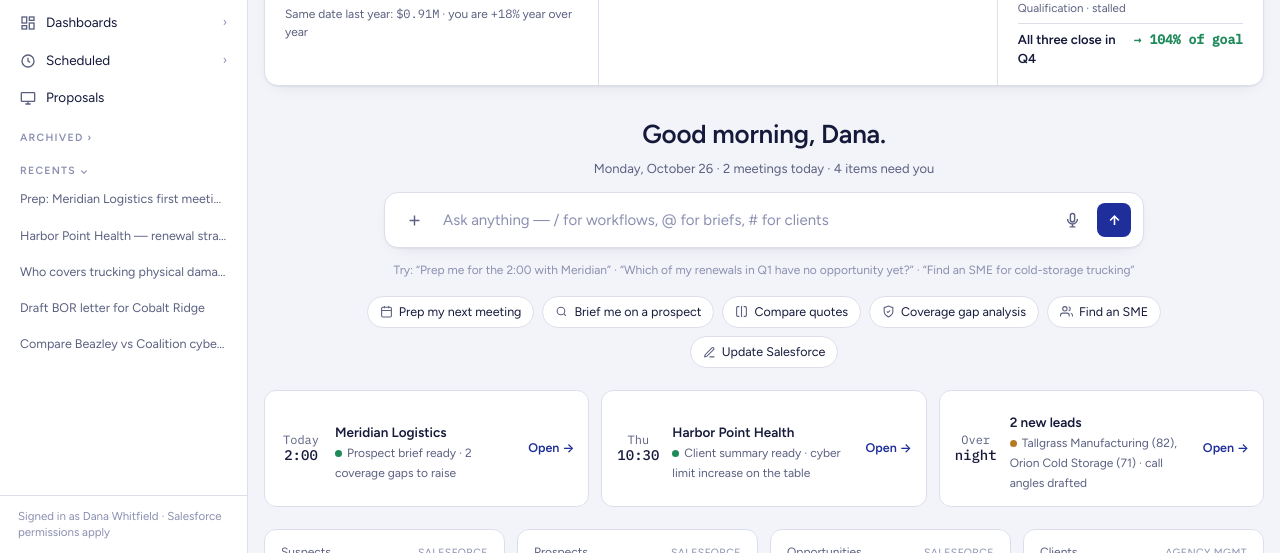
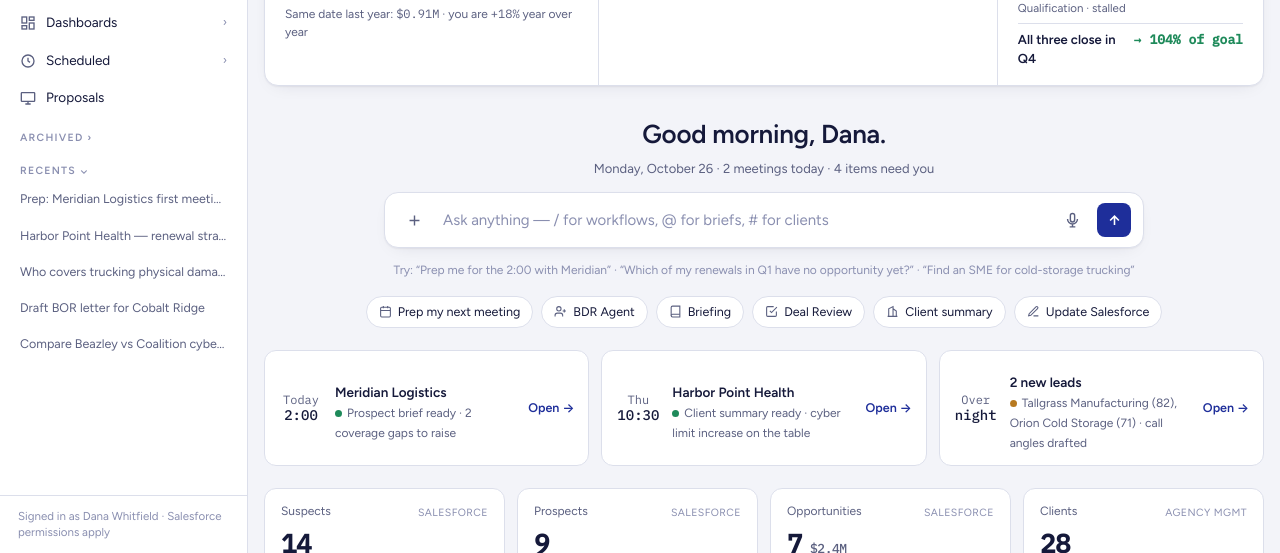
Before and after one commit to julijakvetna/epic-producer-assistant-demo, a plain HTML site: page index.html in a window 1280 px wide. Shown: the part 247-800 px from the top of the page. Drawn offline with Linux system fonts and the light colour scheme.

Commit message:
Rename chips to agent names (v0.5)
Co-Authored-By: Claude Fable 5.1 <noreply@anthropic.com>
Claude-Session: https://claude.ai/code/session_013wqjx2vbKkMPNAmFb2gjce

```diff
--- a/index.html
+++ b/index.html
@@ -493,10 +493,10 @@ h1,h2,h3{margin:0;text-wrap:balance}
         <!-- Capability chips -->
         <section class="chips" aria-label="Things you can ask" style="margin:-6px auto 0">
           <button class="chip" data-prompt="Prep me for my next meeting"><svg viewBox="0 0 24 24" fill="none" stroke="currentColor" stroke-width="2"><rect x="3" y="4" width="18" height="18" rx="2"/><path d="M16 2v4M8 2v4M3 10h18"/></svg>Prep my next meeting</button>
-          <button class="chip" data-prompt="Give me a brief on a prospect: "><svg viewBox="0 0 24 24" fill="none" stroke="currentColor" stroke-width="2"><circle cx="11" cy="11" r="7"/><path d="M20 20l-3.5-3.5"/></svg>Brief me on a prospect</button>
-          <button class="chip" data-prompt="Compare the quotes on "><svg viewBox="0 0 24 24" fill="none" stroke="currentColor" stroke-width="2"><path d="M8 3H5a2 2 0 00-2 2v14a2 2 0 002 2h3M16 3h3a2 2 0 012 2v14a2 2 0 01-2 2h-3M12 2v20"/></svg>Compare quotes</button>
-          <button class="chip" data-prompt="Run a coverage gap analysis on the policies I attach"><svg viewBox="0 0 24 24" fill="none" stroke="currentColor" stroke-width="2"><path d="M12 22s8-4 8-10V5l-8-3-8 3v7c0 6 8 10 8 10z"/><path d="M9 12l2 2 4-4"/></svg>Coverage gap analysis</button>
-          <button class="chip" data-prompt="Find an SME for "><svg viewBox="0 0 24 24" fill="none" stroke="currentColor" stroke-width="2"><path d="M17 21v-2a4 4 0 00-4-4H5a4 4 0 00-4 4v2"/><circle cx="9" cy="7" r="4"/><path d="M23 21v-2a4 4 0 00-3-3.87M16 3.13a4 4 0 010 7.75"/></svg>Find an SME</button>
+          <button class="chip" data-prompt="Show the new leads scored overnight and draft the first touch for the best one"><svg viewBox="0 0 24 24" fill="none" stroke="currentColor" stroke-width="2"><path d="M16 21v-2a4 4 0 00-4-4H6a4 4 0 00-4 4v2"/><circle cx="9" cy="7" r="4"/><path d="M19 8v6M22 11h-6"/></svg>BDR Agent</button>
+          <button class="chip" data-prompt="Brief me on a prospect: "><svg viewBox="0 0 24 24" fill="none" stroke="currentColor" stroke-width="2"><path d="M4 19.5A2.5 2.5 0 016.5 17H20"/><path d="M6.5 2H20v20H6.5A2.5 2.5 0 014 19.5v-15A2.5 2.5 0 016.5 2z"/></svg>Briefing</button>
+          <button class="chip" data-prompt="Run my deal review: what did I promise this week and what is due?"><svg viewBox="0 0 24 24" fill="none" stroke="currentColor" stroke-width="2"><path d="M9 11l3 3L22 4"/><path d="M21 12v7a2 2 0 01-2 2H5a2 2 0 01-2-2V5a2 2 0 012-2h11"/></svg>Deal Review</button>
+          <button class="chip" data-prompt="Give me the client summary for "><svg viewBox="0 0 24 24" fill="none" stroke="currentColor" stroke-width="2"><path d="M3 21h18M5 21V7l8-4v18M19 21V11l-6-4"/></svg>Client summary</button>
           <button class="chip" data-prompt="Update Salesforce: "><svg viewBox="0 0 24 24" fill="none" stroke="currentColor" stroke-width="2"><path d="M12 20h9M16.5 3.5a2.1 2.1 0 013 3L7 19l-4 1 1-4z"/></svg>Update Salesforce</button>
         </section>
 
@@ -760,7 +760,7 @@ h1,h2,h3{margin:0;text-wrap:balance}
                 <div><div class="ml">What closes the gap</div><div class="ms">Brightline $38K · Meridian $95K · Orion $140K → 104%</div></div>
               </div>
               <div class="mblk"><span class="pin">2</span><div class="mprompt"><span>＋</span><span>Ask anything — / workflows, @ briefs, # clients</span><span>🎙</span><span class="send"></span></div></div>
-              <div class="mblk"><span class="pin">3</span><div class="mchips"><span>Prep my next meeting</span><span>Brief me on a prospect</span><span>Compare quotes</span><span>Coverage gap analysis</span><span>Find an SME</span><span>Update Salesforce</span></div></div>
+              <div class="mblk"><span class="pin">3</span><div class="mchips"><span>Prep my next meeting</span><span>BDR Agent</span><span>Briefing</span><span>Deal Review</span><span>Client summary</span><span>Update Salesforce</span></div></div>
               <div class="mrow c3">
                 <div class="mblk"><span class="pin">4</span><div class="ml">Today 2:00 · Meridian Logistics</div><div class="ms">Prospect brief ready · 2 gaps</div></div>
                 <div class="mblk"><div class="ml">Thu 10:30 · Harbor Point Health</div><div class="ms">Client summary ready</div></div>
@@ -784,7 +784,7 @@ h1,h2,h3{margin:0;text-wrap:balance}
           <div class="legend-list">
             <div class="lg"><span class="pin">1</span><div><b>Goal panel: booked vs goal, by month, what closes the gap</b><div class="d">Booked production and the annual goal come from the production source of truth; the expected Nov–Dec and the three gap-closing deals come from open opportunities.</div><div class="srcs"><span class="sc ams">Agency management system → Databricks (production, premium)</span><span class="sc sf">Opportunity (amount, stage, close date)</span><span class="sc sf">Producer goal (User / Territory)</span></div></div></div>
             <div class="lg"><span class="pin">2</span><div><b>Prompt and dictation</b><div class="d">The only producer input on the screen. Speech is turned into text by a speech-to-text service in the client's Azure tenant (Teams transcription or Azure AI Speech); the harness links the transcript to the meeting that just ended, extracts outcome, next steps and promises, and writes them back.</div><div class="srcs"><span class="sc in">Producer (typed or spoken)</span><span class="sc ms">Speech-to-text: Azure AI Speech / Teams transcription</span><span class="sc ms">Calendar (which meeting just ended)</span><span class="sc in">Extraction model (outcome, next steps, promises)</span><span class="sc sf w">writes Task · Event · Opportunity next step</span></div></div></div>
-            <div class="lg"><span class="pin">3</span><div><b>Chips: what the assistant can do</b><div class="d">Each chip is an existing capability behind the harness, not a new build.</div><div class="srcs"><span class="sc wf">Broker AI workflows (Coverage Gap, Compare Quotes, Policy Review)</span><span class="sc sme">SME directory</span><span class="sc sf">Salesforce actions (allow-listed writes)</span><span class="sc ms">Calendar (next meeting)</span></div></div></div>
+            <div class="lg"><span class="pin">3</span><div><b>Chips: the agents behind the assistant</b><div class="d">BDR Agent, Briefing, Deal Review, Client summary, plus meeting prep and the Salesforce write action. Each one runs on data the harness already reads.</div><div class="srcs"><span class="sc sf">Lead · Account · Opportunity · Task</span><span class="sc ms">Calendar (next meeting)</span><span class="sc reg">Public registries (Briefing, BDR)</span><span class="sc ams">Policies via AMS sync (Client summary)</span><span class="sc sf w">writes Task · Opportunity (allow-listed)</span></div></div></div>
             <div class="lg"><span class="pin">4</span><div><b>Prepared for you: briefs and leads ready now</b><div class="d">Keyed to the calendar. The brief joins CRM facts, the email thread, documents the prospect shared, the gap analysis and public registries. Leads are scored from Lead history plus registry signals.</div><div class="srcs"><span class="sc ms">Outlook calendar + email (Graph)</span><span class="sc sf">Account · Contact · Opportunity · Lead</span><span class="sc wf">Coverage Gap Analyzer</span><span class="sc reg">FMCSA · OSHA · Form 5500 · USASpending</span><span class="sc ms">Prospect portal documents (SharePoint)</span><span class="sc sme">SME directory</span></div></div></div>
             <div class="lg"><span class="pin">5</span><div><b>Pipeline tiles</b><div class="d">Counts straight from the CRM funnel; the client count and at-risk flags come from the book of business.</div><div class="srcs"><span class="sc sf">Lead (suspects) · Account (prospects) · Opportunity</span><span class="sc ams">Agency management system (clients, policies)</span><span class="sc wf">Workbench at-risk flag</span></div></div></div>
             <div class="lg"><span class="pin">6</span><div><b>Today's brief: what needs the producer</b><div class="d">Assembled overnight and during the day by the agents; each line names its source. Checked items are written back as completed Tasks.</div><div class="srcs"><span class="sc sf">Task (promises, due dates) · Opportunity</span><span class="sc ms">Calendar (meeting ended → capture)</span><span class="sc ams">Policy expiry dates (AMS sync)</span><span class="sc sf">Lead + score</span><span class="sc reg">Registry signals (new DOT authority, awards)</span><span class="sc sf w">writes Task status</span></div></div></div>
```
Also changed, not shown: docs/data-sources-slide.png, 1 other file.
